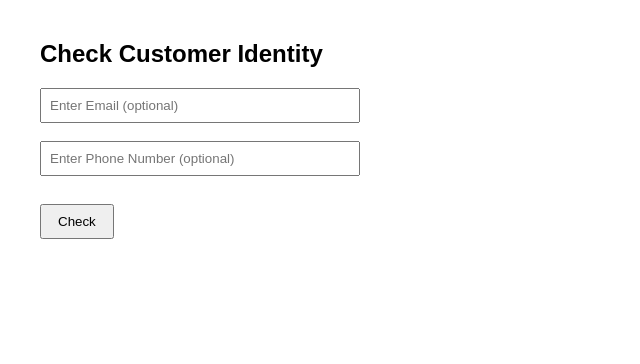
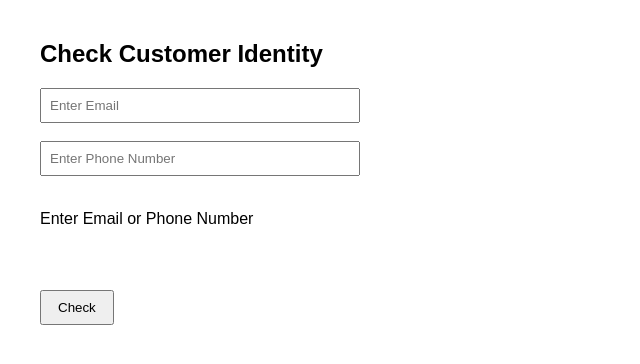
Before and after one commit to SanthoshKumar150822/Customer-Identity-Reconciliation-Service, a website: page src/index.html in a window 1280 px wide. Shown: the whole page, without its empty margins (0-640 px from the left). Drawn offline with Linux system fonts and the light colour scheme.

Commit message:
Update index.html

```diff
--- a/src/index.html
+++ b/src/index.html
@@ -34,11 +34,12 @@
 <body>
   <h2>Check Customer Identity</h2>
 
-  <input id="email" placeholder="Enter Email (optional)" />
+  <input id="email" placeholder="Enter Email" />
   <br /><br />
-  <input id="phone" placeholder="Enter Phone Number (optional)" />
+  <input id="phone" placeholder="Enter Phone Number" />
   <br /><br />
-
+  <p>Enter Email or Phone Number</p>
+   <br /><br />
   <button onclick="checkIdentity()">Check</button>
 
   <div id="output"></div>
```
